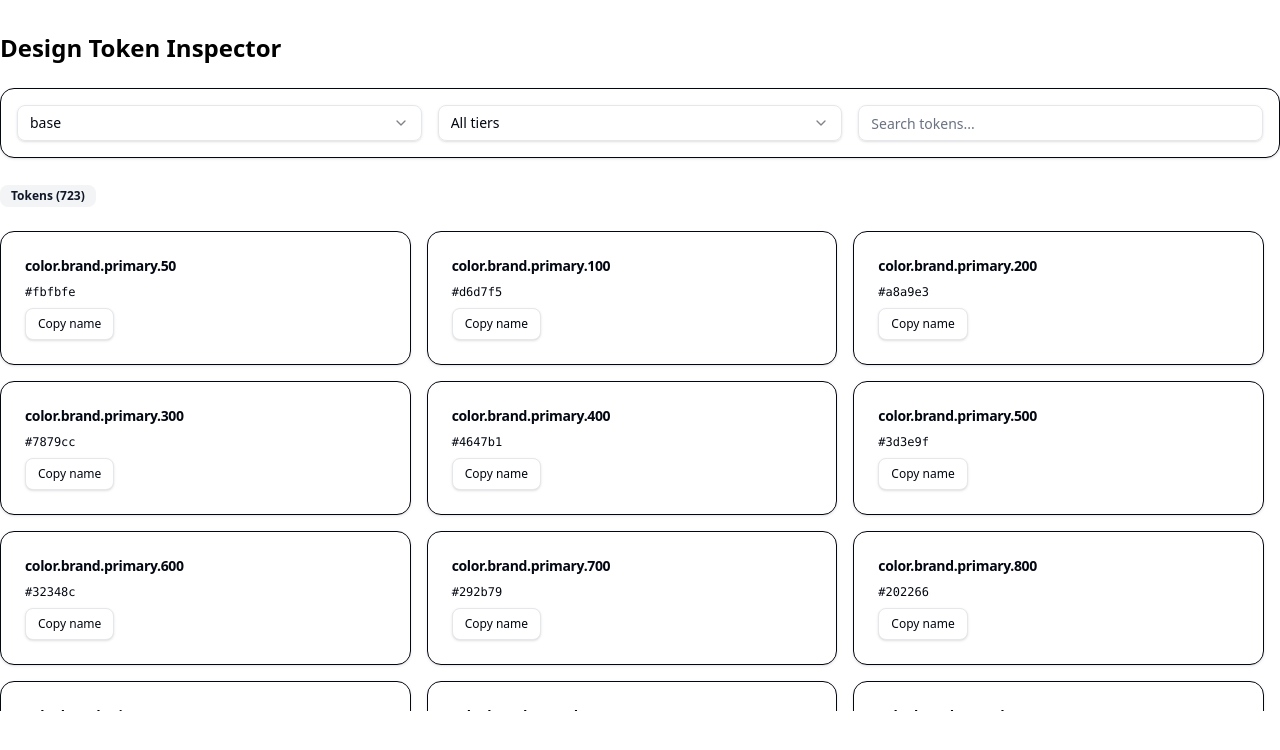
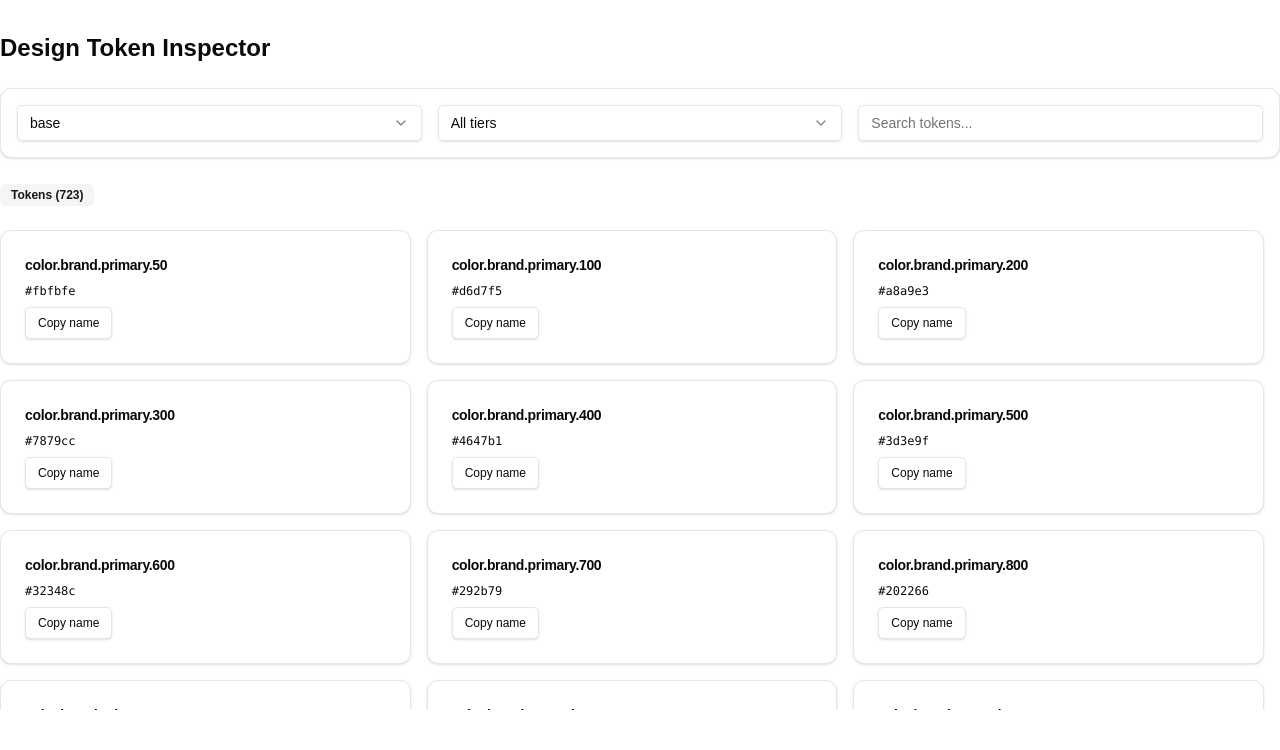
Before and after one commit to jonasmpind/ti-shadcn, a React (Vite) app: page / in a window 1280 px wide. Shown: the top 750 px of the page. Built offline with nearby package versions, Linux system fonts and the light colour scheme.

Commit message:
restyles and moved files from shadcn reference

```diff
--- a/package.json
+++ b/package.json
@@ -10,6 +10,7 @@
     "preview": "vite preview"
   },
   "dependencies": {
+    "@fontsource-variable/geist": "^5.2.8",
     "@radix-ui/react-scroll-area": "^1.2.10",
     "@radix-ui/react-select": "^2.2.6",
     "@radix-ui/react-slot": "^1.2.4",
@@ -19,8 +20,10 @@
     "lucide-react": "^0.575.0",
     "react": "^19.0.0",
     "react-dom": "^19.0.0",
+    "shadcn": "^3.8.5",
     "tailwind-merge": "^2.6.1",
-    "tailwindcss-animate": "^1.0.7"
+    "tailwindcss-animate": "^1.0.7",
+    "tw-animate-css": "^1.4.0"
   },
   "devDependencies": {
     "@eslint/js": "^9.15.0",
--- a/src/index.css
+++ b/src/index.css
@@ -1,119 +1,129 @@
 @import "tailwindcss";
-
-@plugin "tailwindcss-animate";
+@import "tw-animate-css";
+@import "shadcn/tailwind.css";
+@import "@fontsource-variable/geist";
 
 @custom-variant dark (&:is(.dark *));
 
+:root {
+  --background: oklch(1 0 0);
+  --foreground: oklch(0.145 0 0);
+  --card: oklch(1 0 0);
+  --card-foreground: oklch(0.145 0 0);
+  --popover: oklch(1 0 0);
+  --popover-foreground: oklch(0.145 0 0);
+  --primary: oklch(0.205 0 0);
+  --primary-foreground: oklch(0.985 0 0);
+  --secondary: oklch(0.97 0 0);
+  --secondary-foreground: oklch(0.205 0 0);
+  --muted: oklch(0.97 0 0);
+  --muted-foreground: oklch(0.556 0 0);
+  --accent: oklch(0.97 0 0);
+  --accent-foreground: oklch(0.205 0 0);
+  --destructive: oklch(0.58 0.22 27);
+  --border: oklch(0.922 0 0);
+  --input: oklch(0.922 0 0);
+  --ring: oklch(0.708 0 0);
+  --chart-1: oklch(0.809 0.105 251.813);
+  --chart-2: oklch(0.623 0.214 259.815);
+  --chart-3: oklch(0.546 0.245 262.881);
+  --chart-4: oklch(0.488 0.243 264.376);
+  --chart-5: oklch(0.424 0.199 265.638);
+  --radius: 0.45rem;
+  --sidebar: oklch(0.985 0 0);
+  --sidebar-foreground: oklch(0.145 0 0);
+  --sidebar-primary: oklch(0.205 0 0);
+  --sidebar-primary-foreground: oklch(0.985 0 0);
+  --sidebar-accent: oklch(0.97 0 0);
+  --sidebar-accent-foreground: oklch(0.205 0 0);
+  --sidebar-border: oklch(0.922 0 0);
+  --sidebar-ring: oklch(0.708 0 0);
+}
+
+.dark {
+  --background: oklch(0.145 0 0);
+  --foreground: oklch(0.985 0 0);
+  --card: oklch(0.205 0 0);
+  --card-foreground: oklch(0.985 0 0);
+  --popover: oklch(0.205 0 0);
+  --popover-foreground: oklch(0.985 0 0);
+  --primary: oklch(0.87 0 0);
+  --primary-foreground: oklch(0.205 0 0);
+  --secondary: oklch(0.269 0 0);
+  --secondary-foreground: oklch(0.985 0 0);
+  --muted: oklch(0.269 0 0);
+  --muted-foreground: oklch(0.708 0 0);
+  --accent: oklch(0.371 0 0);
+  --accent-foreground: oklch(0.985 0 0);
+  --destructive: oklch(0.704 0.191 22.216);
+  --border: oklch(1 0 0 / 10%);
+  --input: oklch(1 0 0 / 15%);
+  --ring: oklch(0.556 0 0);
+  --chart-1: oklch(0.809 0.105 251.813);
+  --chart-2: oklch(0.623 0.214 259.815);
+  --chart-3: oklch(0.546 0.245 262.881);
+  --chart-4: oklch(0.488 0.243 264.376);
+  --chart-5: oklch(0.424 0.199 265.638);
+  --sidebar: oklch(0.205 0 0);
+  --sidebar-foreground: oklch(0.985 0 0);
+  --sidebar-primary: oklch(0.488 0.243 264.376);
+  --sidebar-primary-foreground: oklch(0.985 0 0);
+  --sidebar-accent: oklch(0.269 0 0);
+  --sidebar-accent-foreground: oklch(0.985 0 0);
+  --sidebar-border: oklch(1 0 0 / 10%);
+  --sidebar-ring: oklch(0.556 0 0);
+}
+
 @theme inline {
+  --font-sans: "Geist Variable", sans-serif;
+  --color-sidebar-ring: var(--sidebar-ring);
+  --color-sidebar-border: var(--sidebar-border);
+  --color-sidebar-accent-foreground: var(--sidebar-accent-foreground);
+  --color-sidebar-accent: var(--sidebar-accent);
+  --color-sidebar-primary-foreground: var(--sidebar-primary-foreground);
+  --color-sidebar-primary: var(--sidebar-primary);
+  --color-sidebar-foreground: var(--sidebar-foreground);
+  --color-sidebar: var(--sidebar);
+  --color-chart-5: var(--chart-5);
+  --color-chart-4: var(--chart-4);
+  --color-chart-3: var(--chart-3);
+  --color-chart-2: var(--chart-2);
+  --color-chart-1: var(--chart-1);
+  --color-ring: var(--ring);
+  --color-input: var(--input);
+  --color-border: var(--border);
+  --color-destructive: var(--destructive);
+  --color-accent-foreground: var(--accent-foreground);
+  --color-accent: var(--accent);
+  --color-muted-foreground: var(--muted-foreground);
+  --color-muted: var(--muted);
+  --color-secondary-foreground: var(--secondary-foreground);
+  --color-secondary: var(--secondary);
+  --color-primary-foreground: var(--primary-foreground);
+  --color-primary: var(--primary);
+  --color-popover-foreground: var(--popover-foreground);
+  --color-popover: var(--popover);
+  --color-card-foreground: var(--card-foreground);
+  --color-card: var(--card);
+  --color-foreground: var(--foreground);
+  --color-background: var(--background);
   --radius-sm: calc(var(--radius) - 4px);
   --radius-md: calc(var(--radius) - 2px);
   --radius-lg: var(--radius);
   --radius-xl: calc(var(--radius) + 4px);
-  --color-background: var(--background);
-  --color-foreground: var(--foreground);
-  --color-card: var(--card);
-  --color-card-foreground: var(--card-foreground);
-  --color-popover: var(--popover);
-  --color-popover-foreground: var(--popover-foreground);
-  --color-primary: var(--primary);
-  --color-primary-foreground: var(--primary-foreground);
-  --color-secondary: var(--secondary);
-  --color-secondary-foreground: var(--secondary-foreground);
-  --color-muted: var(--muted);
-  --color-muted-foreground: var(--muted-foreground);
-  --color-accent: var(--accent);
-  --color-accent-foreground: var(--accent-foreground);
-  --color-destructive: var(--destructive);
-  --color-destructive-foreground: var(--destructive-foreground);
-  --color-border: var(--border);
-  --color-input: var(--input);
-  --color-ring: var(--ring);
-  --color-chart-1: var(--chart-1);
-  --color-chart-2: var(--chart-2);
-  --color-chart-3: var(--chart-3);
-  --color-chart-4: var(--chart-4);
-  --color-chart-5: var(--chart-5);
-  --color-sidebar: var(--sidebar);
-  --color-sidebar-foreground: var(--sidebar-foreground);
-  --color-sidebar-primary: var(--sidebar-primary);
-  --color-sidebar-primary-foreground: var(--sidebar-primary-foreground);
-  --color-sidebar-accent: var(--sidebar-accent);
-  --color-sidebar-accent-foreground: var(--sidebar-accent-foreground);
-  --color-sidebar-border: var(--sidebar-border);
-  --color-sidebar-ring: var(--sidebar-ring);
-  --radius: var(--radius);
   --radius-2xl: calc(var(--radius) + 8px);
   --radius-3xl: calc(var(--radius) + 12px);
   --radius-4xl: calc(var(--radius) + 16px);
 }
 
-:root {
-  --radius: 0.625rem;
-  --background: oklch(1 0 0);
-  --foreground: oklch(0.13 0.028 261.692);
-  --card: oklch(1 0 0);
-  --card-foreground: oklch(0.13 0.028 261.692);
-  --popover: oklch(1 0 0);
-  --popover-foreground: oklch(0.13 0.028 261.692);
-  --primary: oklch(0.21 0.034 264.665);
-  --primary-foreground: oklch(0.985 0.002 247.839);
-  --secondary: oklch(0.967 0.003 264.542);
-  --secondary-foreground: oklch(0.21 0.034 264.665);
-  --muted: oklch(0.967 0.003 264.542);
-  --muted-foreground: oklch(0.551 0.027 264.364);
-  --accent: oklch(0.967 0.003 264.542);
-  --accent-foreground: oklch(0.21 0.034 264.665);
-  --destructive: oklch(0.577 0.245 27.325);
-  --destructive-foreground: oklch(0.985 0 0);
-  --border: oklch(0.928 0.006 264.531);
-  --input: oklch(0.928 0.006 264.531);
-  --ring: oklch(0.707 0.022 261.325);
-  --chart-1: oklch(0.646 0.222 41.116);
-  --chart-2: oklch(0.6 0.118 184.704);
-  --chart-3: oklch(0.398 0.07 227.392);
-  --chart-4: oklch(0.828 0.189 84.429);
-  --chart-5: oklch(0.769 0.188 70.08);
-  --sidebar: oklch(0.985 0.002 247.839);
-  --sidebar-foreground: oklch(0.13 0.028 261.692);
-  --sidebar-primary: oklch(0.21 0.034 264.665);
-  --sidebar-primary-foreground: oklch(0.985 0.002 247.839);
-  --sidebar-accent: oklch(0.967 0.003 264.542);
-  --sidebar-accent-foreground: oklch(0.21 0.034 264.665);
-  --sidebar-border: oklch(0.928 0.006 264.531);
-  --sidebar-ring: oklch(0.707 0.022 261.325);
+@layer base {
+  * {
+    @apply border-border outline-ring/50;
+  }
+  body {
+    @apply font-sans bg-background text-foreground;
+  }
+  html {
+    @apply font-sans;
+  }
 }
-
-.dark {
-  --background: oklch(0.13 0.028 261.692);
-  --foreground: oklch(0.985 0.002 247.839);
-  --card: oklch(0.21 0.034 264.665);
-  --card-foreground: oklch(0.985 0.002 247.839);
-  --popover: oklch(0.21 0.034 264.665);
-  --popover-foreground: oklch(0.985 0.002 247.839);
-  --primary: oklch(0.928 0.006 264.531);
-  --primary-foreground: oklch(0.21 0.034 264.665);
-  --secondary: oklch(0.278 0.033 256.848);
-  --secondary-foreground: oklch(0.985 0.002 247.839);
-  --muted: oklch(0.278 0.033 256.848);
-  --muted-foreground: oklch(0.707 0.022 261.325);
-  --accent: oklch(0.278 0.033 256.848);
-  --accent-foreground: oklch(0.985 0.002 247.839);
-  --destructive: oklch(0.704 0.191 22.216);
-  --destructive-foreground: oklch(0.985 0 0);
-  --border: oklch(1 0 0 / 10%);
-  --input: oklch(1 0 0 / 15%);
-  --ring: oklch(0.551 0.027 264.364);
-  --chart-1: oklch(0.488 0.243 264.376);
-  --chart-2: oklch(0.696 0.17 162.48);
-  --chart-3: oklch(0.769 0.188 70.08);
-  --chart-4: oklch(0.627 0.265 303.9);
-  --chart-5: oklch(0.645 0.246 16.439);
-  --sidebar: oklch(0.21 0.034 264.665);
-  --sidebar-foreground: oklch(0.985 0.002 247.839);
-  --sidebar-primary: oklch(0.488 0.243 264.376);
-  --sidebar-primary-foreground: oklch(0.985 0.002 247.839);
-  --sidebar-accent: oklch(0.278 0.033 256.848);
-  --sidebar-accent-foreground: oklch(0.985 0.002 247.839);
-  --sidebar-border: oklch(1 0 0 / 10%);
-  --sidebar-ring: oklch(0.551 0.027 264.364);
-}
```
Also changed, not shown: src/main.tsx (+5 -5 lines), 1 other file (tests, documents, lock files or other folders).
